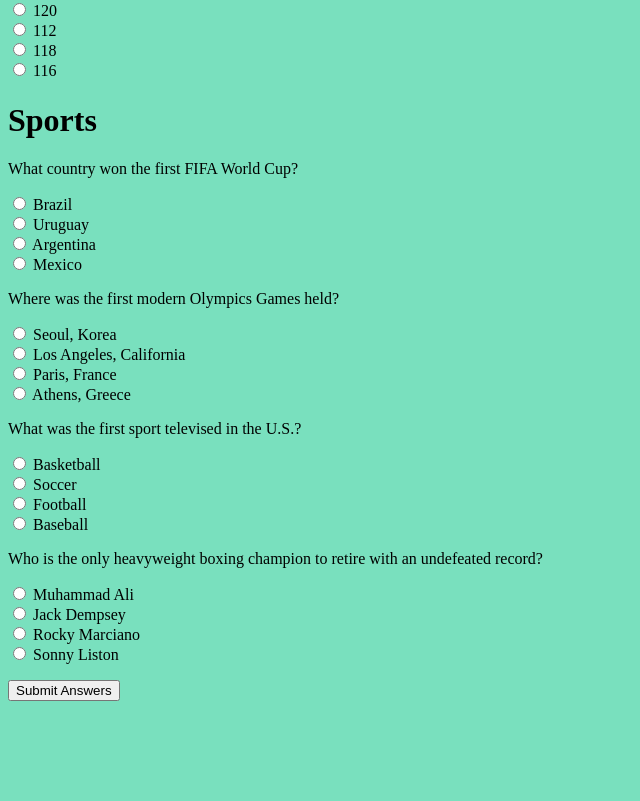
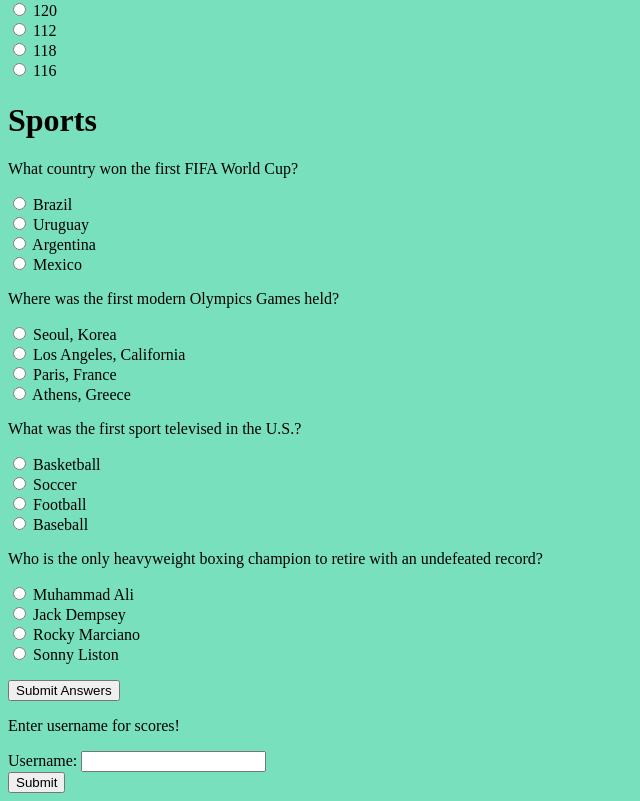
Before and after one commit to jheitz223/APWGroup1, a plain HTML site: page Quiz.html in a window 1280 px wide. Shown: the part 2957-3758 px from the top of the page, without its empty margins (0-640 px from the left). Before the commit the page ends 3666 px from the top, so only its background shows below. Drawn offline with Linux system fonts and the light colour scheme.

Commit message:
Update Quiz.html
added the username submission

```diff
--- a/Quiz.html
+++ b/Quiz.html
@@ -184,5 +184,19 @@
 <p>         </p>
 
   <input type="submit" onclick="SubmitQuiz()" value="Submit Answers">
+
+  <!--This is the userscore submission-->
+  <p>Enter username for scores!<p>
+    <div class="submission-container">
+        <div class="submission-card">
+            <form method="post" action-xhr="/submit-form" target="_top" class="main-form">
+                <div class="input">
+                  <label for="form-username">Username:</label>
+                    <input type="text" username="username" id="form-username" required>
+                </div>
+                <input type="submit" value="Submit">
+            </form>
+        </div>
+    </div>
 </body>
 </html>
```
